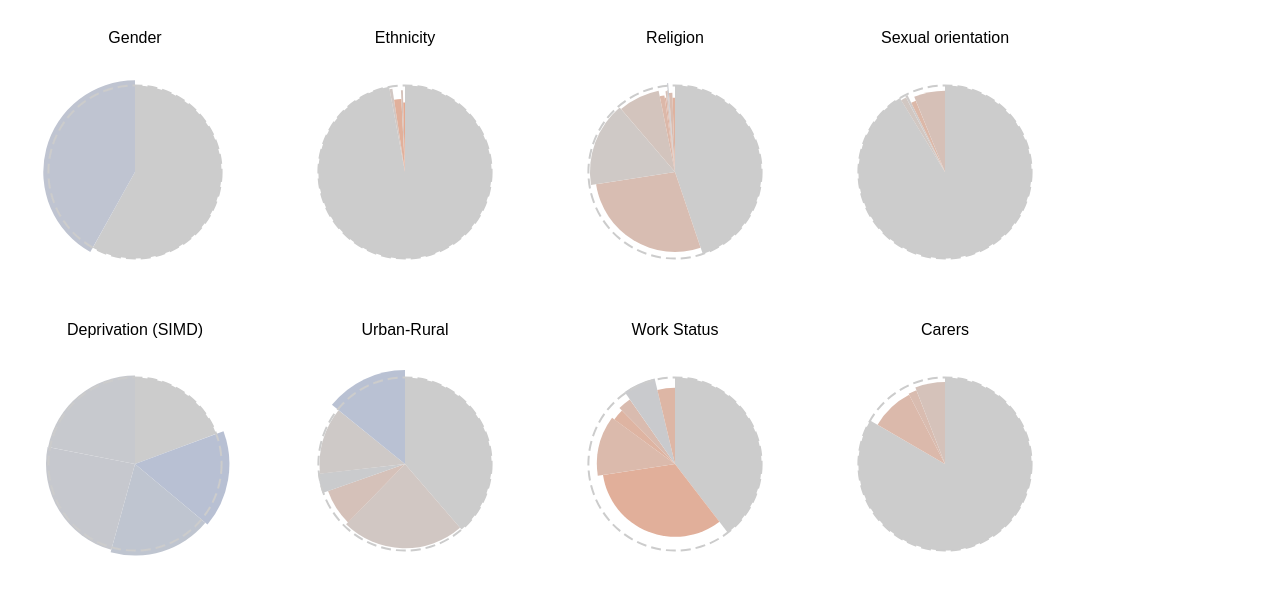
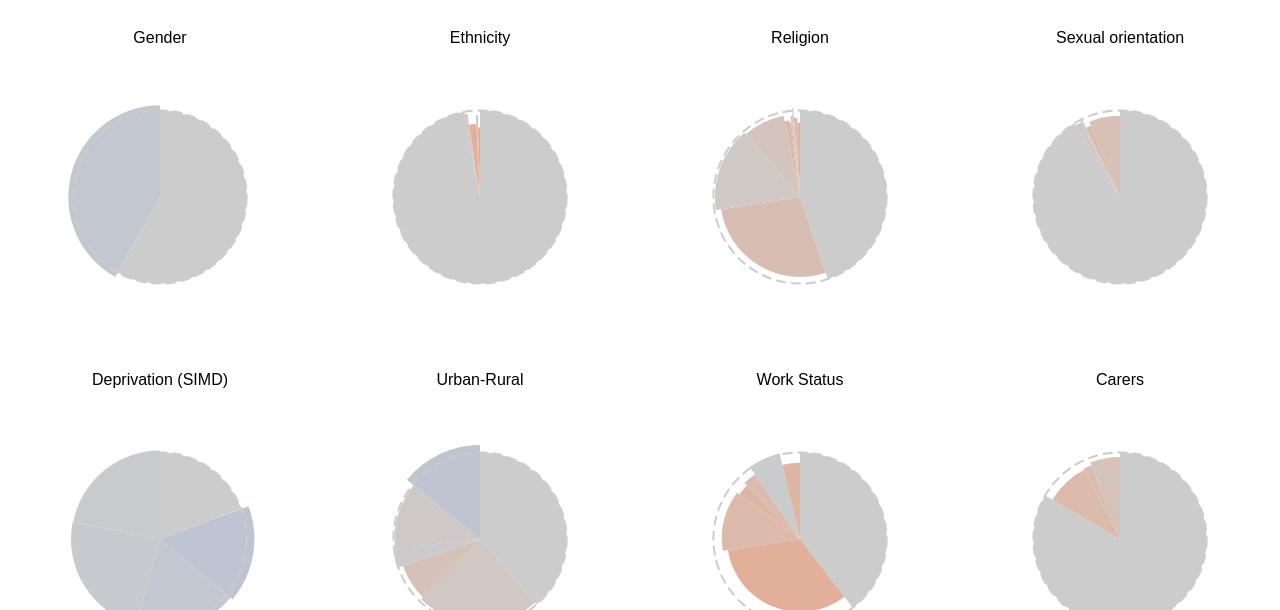
Before and after one commit to sarah37/DS4D_Project, a plain HTML site: page Sketches/pie_and_heatmap/index.html in a window 1280 px wide. Shown: the part 61-671 px from the top of the page. Drawn offline with nearby package versions, Linux system fonts and the light colour scheme.

Commit message:
Updated pie + heatmap
List of characteristics is now generated in JS rather than copy pasted from Python

```diff
--- a/Sketches/pie_and_heatmap/chart.js
+++ b/Sketches/pie_and_heatmap/chart.js
@@ -11,7 +11,7 @@ var tooltip = d3.select(".tooltip")
 
 // colour scale blue - grey - orange
 var colourScale = d3.scaleLinear()
-                .domain([0, 1, 1.7])
+                .domain([0, 1, 2])
                 .range(['#f55f21', '#ccc', '#77a1e5'])//#fee08b #1a9850
                 .interpolate(d3.interpolateHcl);
 
@@ -28,13 +28,6 @@ var arc = d3.arc()
 		return (circleScale(d.data.mean));
   	})
 
-var characteristics = ['Gender', 'Ethnicity', 'Religion', 'Sexual orientation',
-       'Deprivation (SIMD)', 'Urban-Rural', 'Work Status', 'Carers',
-       'Health status', 'Limitation of day-to-day activities',
-       'Interpretation, translation or other communication support needs',
-       'Long-term condition', 'GP Practice Size',
-       'Frequency of contact with GP Practice']
-
 
 // READ DATA
 
@@ -48,6 +41,8 @@ d3.csv('data_with_population.csv')
 			d['base_perc'] = +d['base_perc'];
 		});
 
+		var characteristics = data.map(function(d) {return d.characteristic}) // get all characteristics
+			.filter(function(d,i,arr) {return arr.indexOf(d) === i;}) // filter for unique values
 
 // DRAW PIE CHARTS
 
@@ -55,10 +50,10 @@ d3.csv('data_with_population.csv')
 			var div = d3.select('#chart1').append('div').classed('piediv', true)
 			var title = div.append('div').html(characteristic_now)
 			var g = div.append('svg')
-				.attr('width', 250)
-				.attr('height', 250)
+				.attr('width', 300)
+				.attr('height', 300)
 				.append('g')
-				.attr("transform", "translate(125,125)")
+				.attr("transform", "translate(150,150)")
 
 			var datanow = data.filter(function(d) {return d.characteristic==characteristic_now})
 
--- a/Sketches/pie_and_heatmap/style.css
+++ b/Sketches/pie_and_heatmap/style.css
@@ -14,7 +14,7 @@ body, html {
 
 .piediv {
 	display: inline-block;
-	width: 250px;
+	width: 300px;
 	padding: 10px;
 	text-align: center;
 }
```
